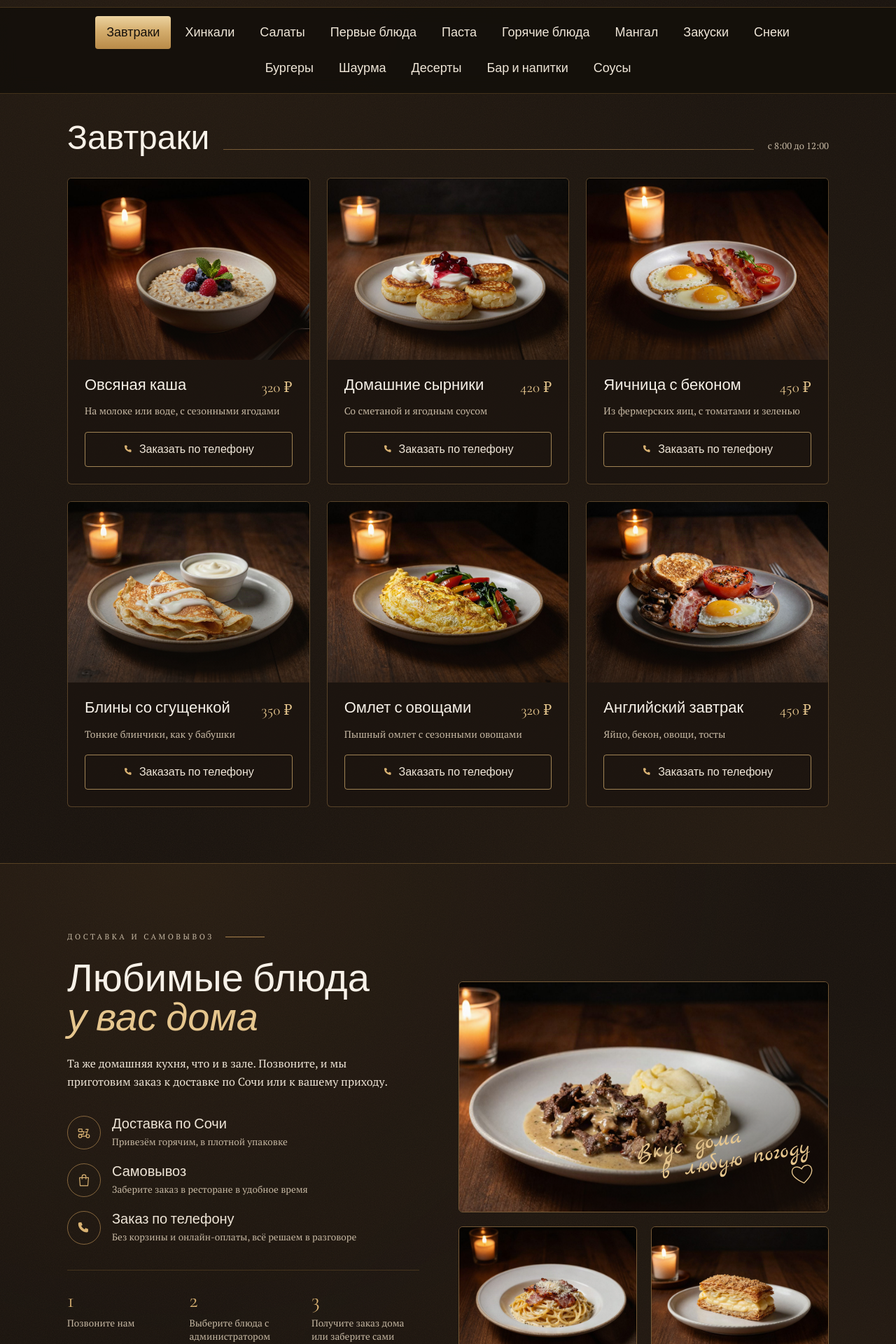
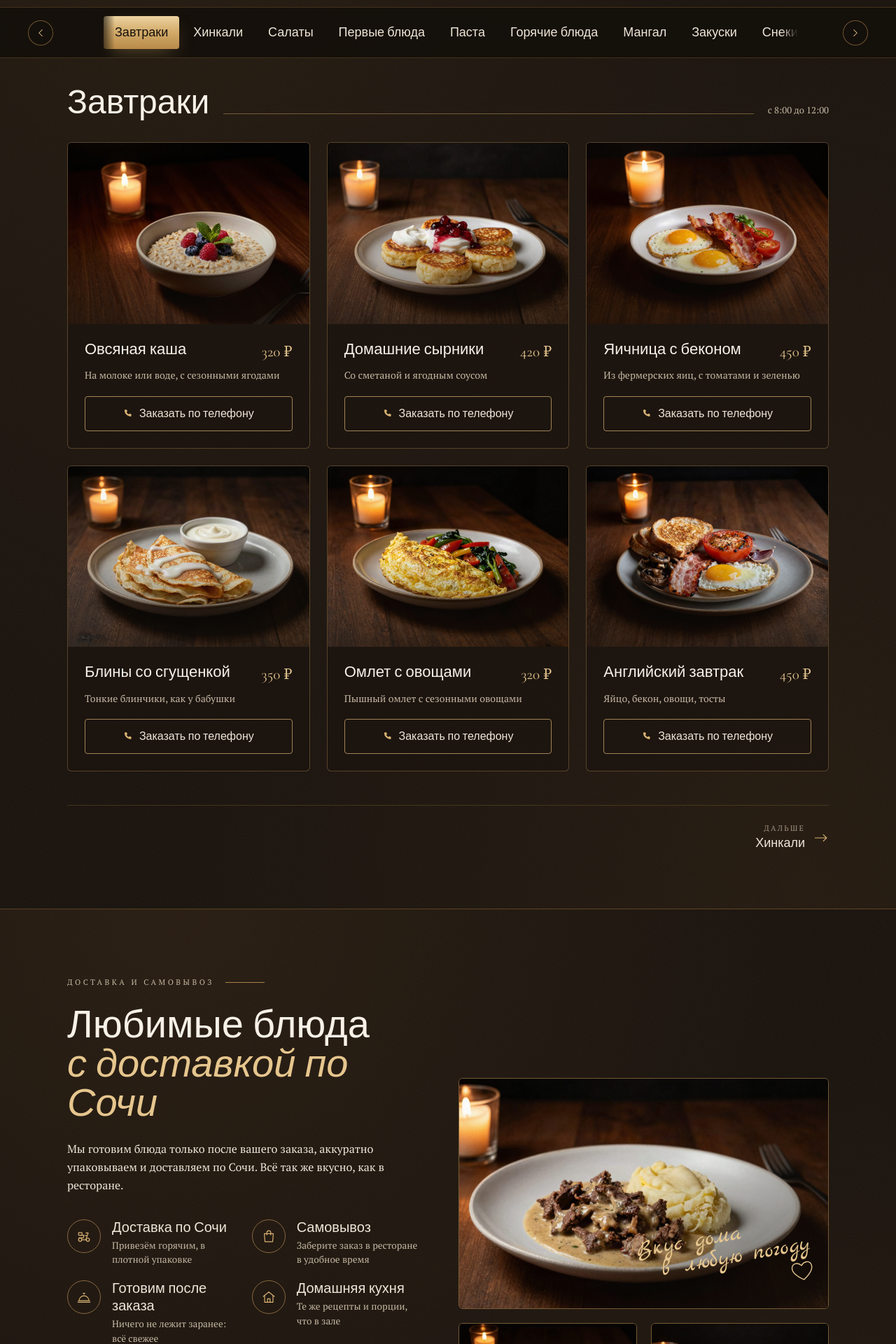
Before and after one commit to papakult/zolotaya-vilka, a Next.js app: page /menu in a window 1280 px wide. Shown: the part 1080-3000 px from the top of the page at 70% size. Built offline with nearby package versions, Linux system fonts and the light colour scheme.

Commit message:
Финальная полировка: меню, доставка, фасад

```diff
--- a/components/Delivery.tsx
+++ b/components/Delivery.tsx
@@ -1,6 +1,7 @@
 "use client";
 
 import Image from "next/image";
+import { motion } from "framer-motion";
 import { Reveal, ScriptNote } from "./Decor";
 import * as I from "./Icons";
 import { site } from "@/lib/site";
@@ -14,6 +15,8 @@ const photos = {
 const perks = [
   { icon: I.Scooter, t: "Доставка по Сочи", d: "Привезём горячим, в плотной упаковке" },
   { icon: I.Bag, t: "Самовывоз", d: "Заберите заказ в ресторане в удобное время" },
+  { icon: I.Cloche, t: "Готовим после заказа", d: "Ничего не лежит заранее: всё свежее" },
+  { icon: I.House, t: "Домашняя кухня", d: "Те же рецепты и порции, что в зале" },
   { icon: I.Phone, t: "Заказ по телефону", d: "Без корзины и онлайн-оплаты, всё решаем в разговоре" },
 ];
 
@@ -28,23 +31,30 @@ export default function Delivery() {
           <p className="eyebrow">Доставка и самовывоз</p>
           <h2 className="mt-6 font-serif text-[42px] font-medium leading-[1] text-[#f7f1e8] sm:text-[56px]">
             Любимые блюда
-            <span className="block font-normal italic text-gold-200">у вас дома</span>
+            <span className="block font-normal italic text-gold-200">с доставкой по Сочи</span>
           </h2>
           <p className="mt-6 max-w-[460px] text-[16px] leading-relaxed text-ink">
-            Та же домашняя кухня, что и в зале. Позвоните, и мы приготовим заказ к доставке по Сочи или к вашему приходу.
+            Мы готовим блюда только после вашего заказа, аккуратно упаковываем и доставляем по Сочи. Всё так же вкусно, как в ресторане.
           </p>
 
-          <ul className="mt-9 space-y-5">
-            {perks.map((p) => (
-              <li key={p.t} className="flex items-start gap-4">
-                <span className="flex h-12 w-12 shrink-0 items-center justify-center rounded-full border border-gold-400/60 text-gold-300">
+          <ul className="mt-9 grid gap-5 sm:grid-cols-2 sm:gap-x-6">
+            {perks.map((p, i) => (
+              <motion.li
+                key={p.t}
+                initial={{ opacity: 0, y: 14 }}
+                whileInView={{ opacity: 1, y: 0 }}
+                viewport={{ once: true }}
+                transition={{ duration: 0.5, delay: 0.07 * i }}
+                className={`flex items-start gap-4 ${i === perks.length - 1 ? "sm:col-span-2" : ""}`}
+              >
+                <span className="flex h-12 w-12 shrink-0 items-center justify-center rounded-full border border-gold-400/60 text-gold-300 transition duration-300 group-hover:bg-gold-300/10">
                   <p.icon size={22} strokeWidth={1.3} />
                 </span>
                 <span>
                   <span className="block font-serif text-[20px] leading-tight text-ink">{p.t}</span>
                   <span className="mt-0.5 block text-[13.5px] text-ink-muted">{p.d}</span>
                 </span>
-              </li>
+              </motion.li>
             ))}
           </ul>
 
--- a/components/MenuTabs.tsx
+++ b/components/MenuTabs.tsx
@@ -15,7 +15,8 @@ function DishCard({ dish, i }: { dish: Dish; i: number }) {
     <motion.article
       initial={{ opacity: 0, y: 24 }}
       animate={{ opacity: 1, y: 0 }}
-      transition={{ duration: 0.6, ease, delay: 0.06 * i }}
+      transition={{ duration: 0.55, ease, delay: Math.min(i, 8) * 0.06 }}
+      whileHover={{ y: -4 }}
       className="group flex w-full flex-col overflow-hidden rounded-md border border-gold-400/35 bg-coal-800/80 transition duration-500 hover:border-gold-300/70 hover:shadow-card"
     >
       <div className="relative aspect-[4/3] overflow-hidden">
@@ -36,7 +37,7 @@ function DishCard({ dish, i }: { dish: Dish; i: number }) {
         <p className="mt-2 flex-1 text-[14px] leading-snug text-ink-muted">{dish.desc}</p>
         <a
           href={site.phoneHref}
-          className="mt-5 inline-flex items-center justify-center gap-2 rounded-[4px] border border-gold-300/70 px-4 py-3 font-serif text-[16px] text-ink transition hover:bg-gold-300/10"
+          className="mt-5 inline-flex items-center justify-center gap-2 rounded-[4px] border border-gold-300/70 px-4 py-3 font-serif text-[16px] text-ink transition duration-300 hover:border-transparent hover:bg-gold-btn hover:text-coal-900 hover:shadow-gold active:scale-[0.98] [&:hover_svg]:text-coal-900"
         >
           <I.Phone size={15} className="text-gold-300" /> Заказать по телефону
         </a>
@@ -86,7 +87,15 @@ export default function MenuTabs() {
     if (top < 0 || top > 260) scrollToTabs();
   };
 
-  const cat = menu.find((c) => c.id === active)!;
+  const idx = menu.findIndex((c) => c.id === active);
+  const cat = menu[idx];
+  const prev = menu[idx - 1];
+  const next = menu[idx + 1];
+
+  const scrollTabs = (dir: number) => {
+    const el = tabRefs.current[menu[0].id]?.parentElement;
+    el?.scrollBy({ left: dir * 320, behavior: "smooth" });
+  };
 
   return (
     <section className="bg-texture pb-16 lg:pb-20">
@@ -117,11 +126,25 @@ export default function MenuTabs() {
       {/* вкладки категорий */}
       <div ref={anchorRef} className="h-0" aria-hidden />
       <div ref={barRef} className="sticky top-[68px] z-30 mt-12 border-y border-gold-500/30 bg-coal-900/95 backdrop-blur-md">
-        <div className="container-x">
+        <div className="container-x relative">
+          <button
+            onClick={() => scrollTabs(-1)}
+            aria-label="Прокрутить категории влево"
+            className="absolute left-0 top-1/2 z-10 hidden h-9 w-9 -translate-y-1/2 items-center justify-center rounded-full border border-gold-400/50 bg-coal-900/90 text-gold-200 transition hover:bg-gold-300/15 lg:flex"
+          >
+            <I.Chevron size={18} className="rotate-90" />
+          </button>
+          <button
+            onClick={() => scrollTabs(1)}
+            aria-label="Прокрутить категории вправо"
+            className="absolute right-0 top-1/2 z-10 hidden h-9 w-9 -translate-y-1/2 items-center justify-center rounded-full border border-gold-400/50 bg-coal-900/90 text-gold-200 transition hover:bg-gold-300/15 lg:flex"
+          >
+            <I.Chevron size={18} className="-rotate-90" />
+          </button>
           <div
             role="tablist"
             aria-label="Категории меню"
-            className="-mx-5 flex gap-1 overflow-x-auto px-5 py-3 [scrollbar-width:none] sm:mx-0 sm:px-0 [&::-webkit-scrollbar]:hidden lg:flex-wrap lg:justify-center"
+            className="-mx-5 flex gap-1 overflow-x-auto scroll-smooth px-5 py-3 [mask-image:linear-gradient(90deg,transparent,black_24px,black_calc(100%-24px),transparent)] [scrollbar-width:none] sm:mx-0 lg:mx-11 lg:px-2 [&::-webkit-scrollbar]:hidden"
           >
             {menu.map((c) => (
               <button
@@ -132,14 +155,14 @@ export default function MenuTabs() {
                 role="tab"
                 aria-selected={active === c.id}
                 onClick={() => select(c.id)}
-                className={`relative shrink-0 whitespace-nowrap rounded-[4px] px-4 py-2.5 font-serif text-[18px] transition ${
+                className={`relative shrink-0 whitespace-nowrap rounded-[4px] px-4 py-2.5 font-serif text-[18px] transition-colors duration-300 ${
                   active === c.id ? "text-coal-900" : "text-ink hover:text-gold-200"
                 }`}
               >
                 {active === c.id && (
                   <motion.span
                     layoutId="tab-pill"
-                    className="absolute inset-0 -z-0 rounded-[4px] bg-gold-btn"
+                    className="absolute inset-0 -z-0 rounded-[4px] bg-gold-btn shadow-gold"
                     transition={{ type: "spring", stiffness: 380, damping: 32 }}
                   />
                 )}
@@ -155,10 +178,10 @@ export default function MenuTabs() {
         <AnimatePresence mode="wait">
           <motion.div
             key={cat.id}
-            initial={{ opacity: 0 }}
-            animate={{ opacity: 1 }}
-            exit={{ opacity: 0 }}
-            transition={{ duration: 0.25 }}
+            initial={{ opacity: 0, y: 18 }}
+            animate={{ opacity: 1, y: 0 }}
+            exit={{ opacity: 0, y: -10 }}
+            transition={{ duration: 0.35, ease }}
           >
             <div className="mb-8 flex items-end gap-5">
               <h2 className="font-serif text-[40px] leading-none text-[#f7f1e8] sm:text-[48px]">{cat.title}</h2>
@@ -167,18 +190,9 @@ export default function MenuTabs() {
             </div>
 
             {cat.items.length > 0 ? (
-              <div
-                className={`grid gap-5 sm:grid-cols-2 lg:gap-6 ${
-                  cat.items.length === 5 ? "lg:grid-cols-6" : cat.items.length % 3 === 0 ? "lg:grid-cols-3" : "lg:grid-cols-4"
-                }`}
-              >
+              <div className="grid gap-5 sm:grid-cols-2 lg:grid-cols-3 lg:gap-6">
                 {cat.items.map((dish, i) => (
-                  <div
-                    key={dish.name}
-                    className={`flex ${cat.items.length === 5 ? (i < 2 ? "lg:col-span-3" : "lg:col-span-2") : ""} ${
-                      cat.items.length % 2 === 1 && i === cat.items.length - 1 ? "sm:col-span-2 lg:col-span-2" : ""
-                    }`}
-                  >
+                  <div key={dish.name} className="flex">
                     <DishCard dish={dish} i={i} />
                   </div>
                 ))}
@@ -200,6 +214,30 @@ export default function MenuTabs() {
                 </div>
               </div>
             )}
+
+            {/* соседние категории */}
+            <div className="mt-12 flex items-center justify-between gap-4 border-t border-gold-500/25 pt-6">
+              {prev ? (
+                <button onClick={() => select(prev.id)} className="group flex items-center gap-3 text-left font-serif text-[18px] text-ink-muted transition hover:text-gold-200">
+                  <I.Arrow size={22} className="rotate-180 text-gold-300 transition group-hover:-translate-x-1" />
+                  <span>
+                    <span className="block font-body text-[11px] uppercase tracking-[0.2em] text-ink-soft">Назад</span>
+                    {prev.title}
+                  </span>
+                </button>
+              ) : (
+                <span />
+              )}
+              {next && (
+                <button onClick={() => select(next.id)} className="group flex items-center gap-3 text-right font-serif text-[18px] text-ink transition hover:text-gold-200">
+                  <span>
+                    <span className="block font-body text-[11px] uppercase tracking-[0.2em] text-ink-soft">Дальше</span>
+                    {next.title}
+                  </span>
+                  <I.Arrow size={22} className="text-gold-300 transition group-hover:translate-x-1" />
+                </button>
+              )}
+            </div>
           </motion.div>
         </AnimatePresence>
       </div>
--- a/components/Sections.tsx
+++ b/components/Sections.tsx
@@ -63,11 +63,11 @@ export function Quote() {
       <div className="grid md:grid-cols-[1.35fr_1fr]">
         <div className="relative min-h-[300px] sm:min-h-[380px] md:min-h-[430px]">
           <Image
-            src={img.terrace}
-            alt="Летняя терраса ресторана с деревянной отделкой"
+            src={img.facade}
+            alt="Фасад и летняя терраса ресторана «Золотая вилка»"
             fill
             sizes="(min-width:768px) 60vw, 100vw"
-            className="object-cover object-[35%_center]"
+            className="object-cover object-[60%_center]"
           />
           <div className="absolute inset-0 bg-gradient-to-t from-coal-900 via-transparent to-transparent md:bg-gradient-to-r md:from-transparent md:via-transparent md:to-coal-900" />
           <div className="absolute inset-0 bg-coal-900/15" />
@@ -76,9 +76,9 @@ export function Quote() {
           <div className="md:-ml-10">
             <span className="font-serif text-[64px] leading-none text-gold-300">“</span>
             <blockquote className="-mt-4 font-serif text-[30px] italic leading-[1.25] text-[#f7f1e8] sm:text-[34px]">
-              Хорошая еда
+              Домашняя кухня.
               <br />
-              собирает хороших людей
+              Настоящие встречи.
             </blockquote>
             <span className="mt-8 block h-px w-10 bg-gold-300" />
             <p className="mt-6 font-body text-[13px] tracking-[0.12em] text-ink-muted">Золотая вилка</p>
@@ -122,7 +122,7 @@ export function MenuLight() {
                 <div className="relative aspect-[4/4.6] overflow-hidden">
                   <Image
                     src={c.image}
-                    alt={`${c.title}: фото появится позже`}
+                    alt={c.title}
                     fill
                     sizes="(min-width:768px) 200px, 50vw"
                     className="object-cover transition duration-700 group-hover:scale-105"
@@ -196,7 +196,7 @@ export function BookingDelivery() {
         >
           <div className="relative flex-1 p-6 sm:p-8">
             <div className="absolute -right-10 top-16 hidden h-[260px] w-[260px] overflow-hidden rounded-full border border-gold-500/30 opacity-90 sm:block">
-              <Image src={featured[2].image} alt="Фото блюда появится позже" fill sizes="260px" className="object-cover" />
+              <Image src={featured[2].image} alt="Горячее блюдо «Золотой вилки»" fill sizes="260px" className="object-cover" />
               <div className="absolute inset-0 bg-gradient-to-r from-coal-800 via-coal-800/20 to-transparent" />
             </div>
             <div className="relative">
```
